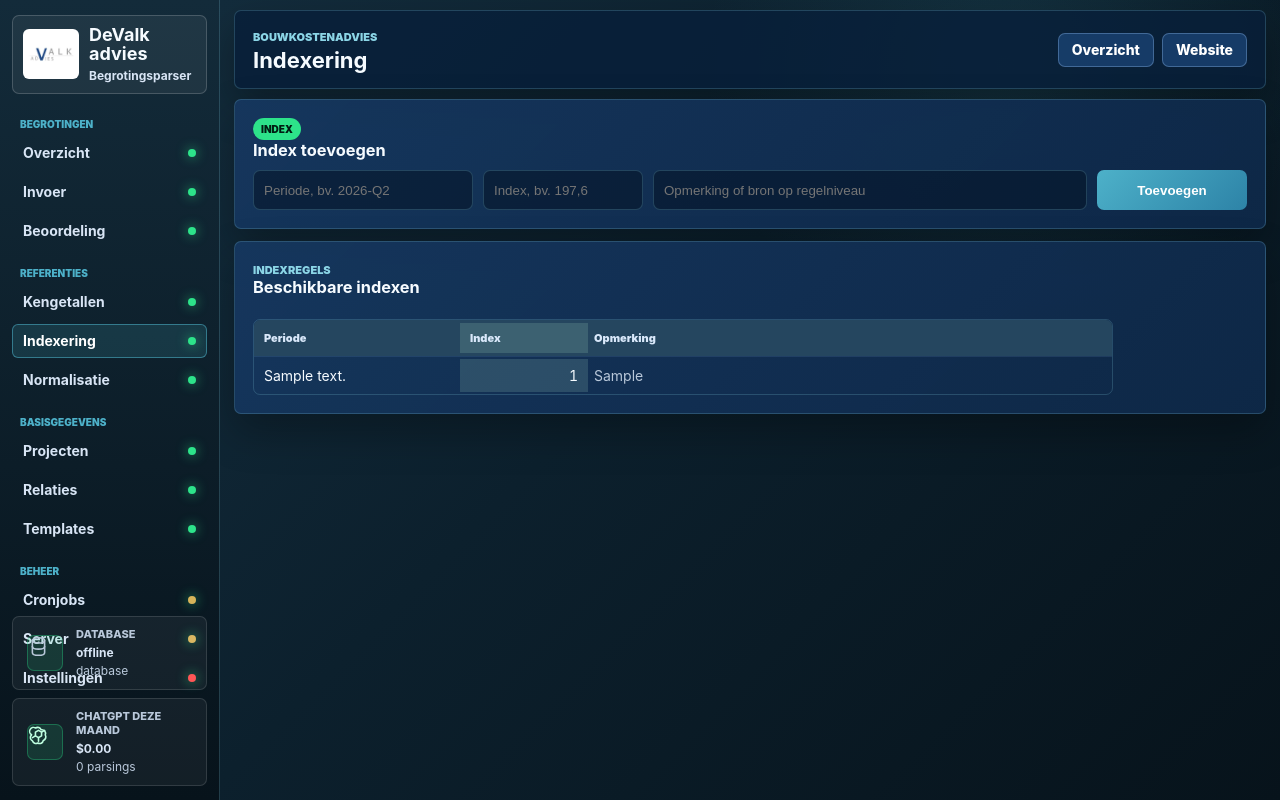
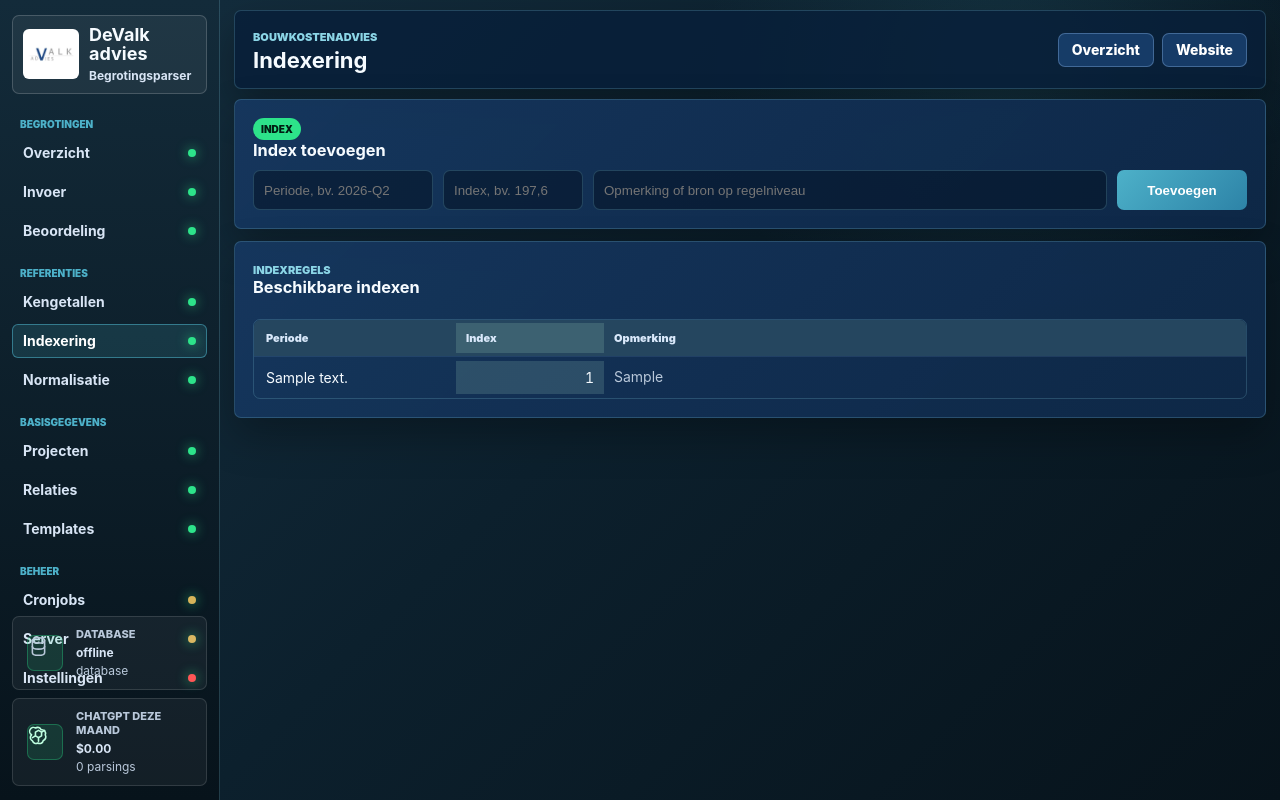
Before and after one commit to thomasdeijkers/devalkadvies, a FastAPI app: page /indices in a window 1280 px wide. Run offline with FastAPI, Linux system fonts and the light colour scheme; tables that the repository leaves empty hold one stand-in row (values such as "Sample post").

Commit message:
Verbeter indexering layout en tabelkleuren

```diff
--- a/annemieke_app/static/styles.css
+++ b/annemieke_app/static/styles.css
@@ -1192,6 +1192,7 @@ textarea {
   overflow: auto;
   border: 1px solid var(--line);
   border-radius: 8px;
+  background: #163b55;
   scrollbar-gutter: stable;
 }
 
@@ -1213,7 +1214,7 @@ textarea {
   min-height: 36px;
   padding: 4px 8px;
   border-top: 1px solid rgba(126, 169, 219, 0.14);
-  background: rgba(255, 255, 255, 0.018);
+  background: #183d5a;
 }
 
 .kengetal-index-head {
@@ -1240,7 +1241,7 @@ textarea {
   align-self: stretch;
   display: flex;
   align-items: center;
-  background: rgba(180, 233, 202, 0.16);
+  background: rgba(180, 233, 202, 0.18);
 }
 
 .kengetal-index-head .col-index-meta {
@@ -1339,11 +1340,16 @@ textarea {
 
 .index-add-panel {
   align-self: start;
+  padding: 16px;
+}
+
+.index-add-panel h3 {
+  margin-bottom: 10px;
 }
 
 .index-value-form {
   display: grid;
-  grid-template-columns: minmax(150px, 220px) minmax(120px, 160px) minmax(260px, 1fr) 150px;
+  grid-template-columns: 180px 140px minmax(360px, 1fr) 130px;
   gap: 10px;
   align-items: center;
 }
@@ -1356,6 +1362,7 @@ textarea {
 .index-formula-panel,
 .index-sheet-panel {
   align-self: start;
+  padding: 16px;
 }
 
 .formula-card {
@@ -1449,18 +1456,18 @@ textarea {
   overflow: hidden;
   border: 1px solid var(--line);
   border-radius: 7px;
-  width: min(860px, 100%);
+  width: 100%;
 }
 
 .compact-index-values-head,
 .compact-index-values-row {
   display: grid;
-  grid-template-columns: minmax(140px, 190px) 120px minmax(260px, 1fr);
-  align-items: center;
-  min-height: 38px;
-  padding: 0 10px;
+  grid-template-columns: 180px 140px minmax(420px, 1fr);
+  align-items: center;
+  min-height: 42px;
+  padding: 0 12px;
   border-top: 1px solid rgba(126, 169, 219, 0.14);
-  column-gap: 10px;
+  column-gap: 14px;
 }
 
 .compact-index-values-head {
@@ -1486,10 +1493,11 @@ textarea {
 }
 
 .compact-index-values-row span:nth-child(3) {
-  overflow: hidden;
-  color: var(--muted);
-  text-overflow: ellipsis;
-  white-space: nowrap;
+  overflow: visible;
+  color: var(--muted);
+  line-height: 1.35;
+  white-space: normal;
+  word-break: break-word;
 }
 
 .kengetal-section {
@@ -1509,7 +1517,7 @@ textarea {
   border-top: 1px solid var(--line);
   border-bottom: 1px solid rgba(126, 169, 219, 0.18);
   color: #fff;
-  background: linear-gradient(90deg, #173d57, #204b63);
+  background: #1c5067;
   cursor: pointer;
   list-style: none;
 }
@@ -2859,7 +2867,6 @@ pre {
   .kengetal-summary-strip,
   .index-sheet-layout,
   .index-simple-layout,
-  .index-value-form,
   .data-grid,
   .input-overview,
   .consult-form,
@@ -2882,6 +2889,7 @@ pre {
   .kengetal-upload-row,
   .kengetal-project-form,
   .kengetal-category-editor,
+  .index-value-form,
   .meta-form {
     display: grid;
     grid-template-columns: 1fr;
```
